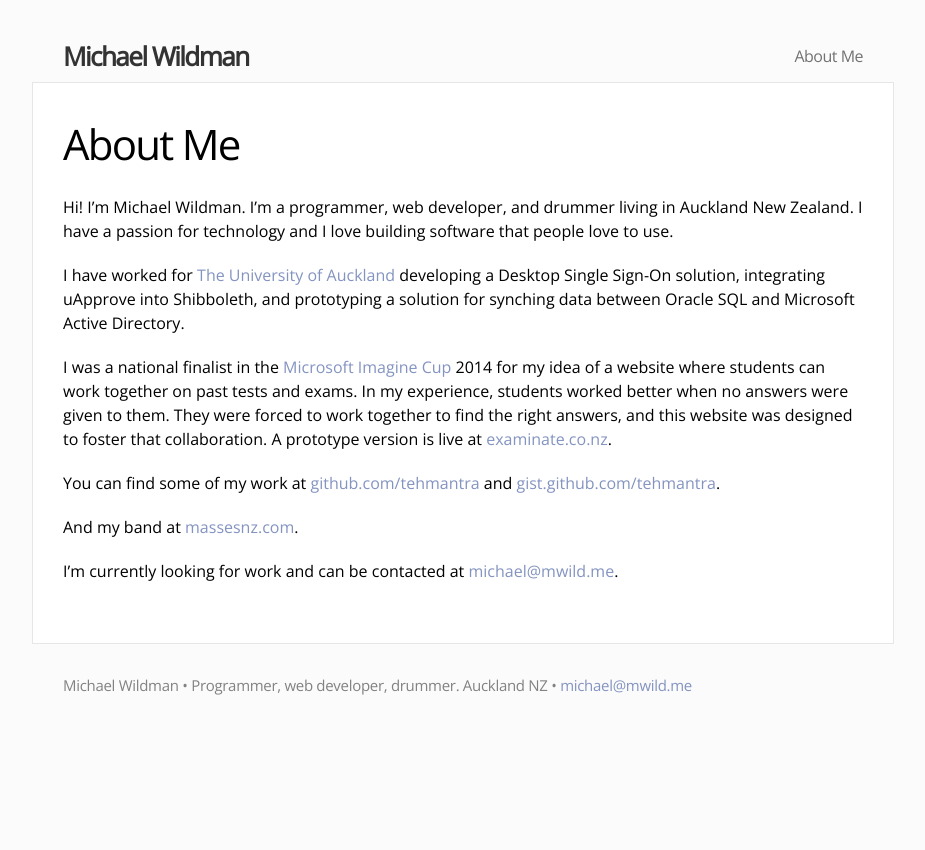
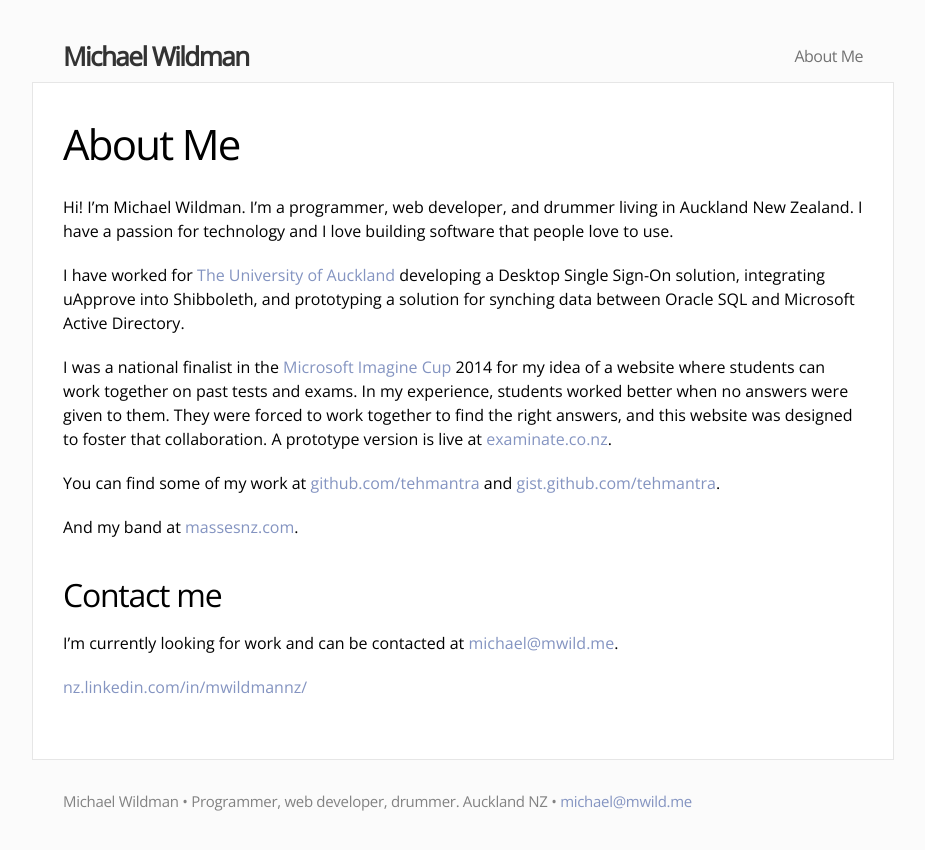
Before and after one commit to m-wild/mwild.me_archive, a Jekyll site: the page built from about.md, in a window 1280 px wide. Shown: the top 850 px of the page, without its empty margins (177-1102 px from the left). Built offline with Jekyll 4.4.1, drawn with Linux system fonts in a browser that asks for light colours; Markdown is read by kramdown in place of the engine named in the settings.

Commit message:
added linkedin

```diff
--- a/about.md
+++ b/about.md
@@ -14,4 +14,8 @@ You can find some of my work at [github.com/tehmantra](http://github.com/tehmant
 
 And my band at [massesnz.com](http://massesnz.com/).
 
+##Contact me
+
 I'm currently looking for work and can be contacted at [michael@mwild.me](mailto:michael@mwild.me).
+
+[nz.linkedin.com/in/mwildmannz/](http://nz.linkedin.com/in/mwildmannz/)
```
